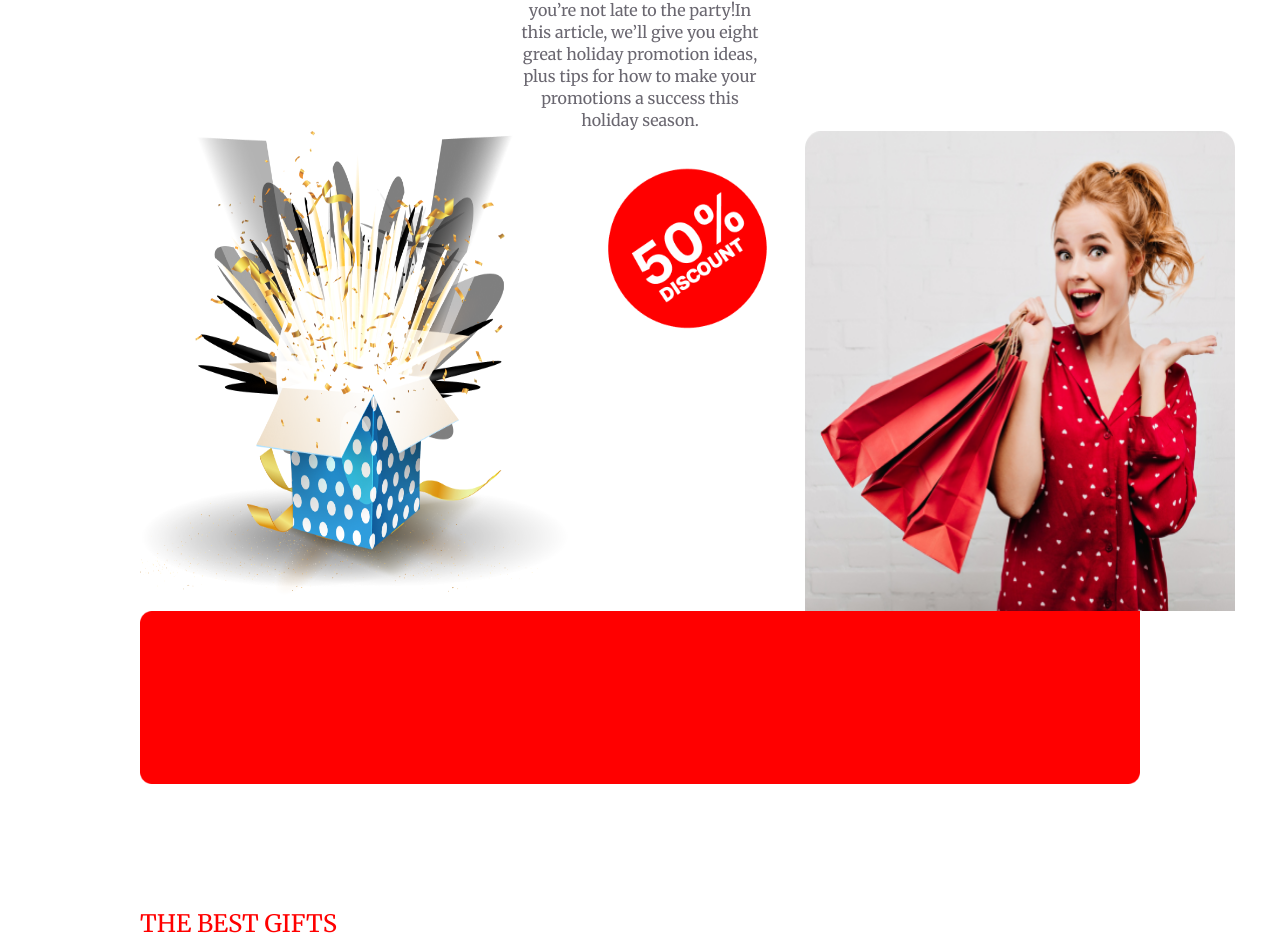
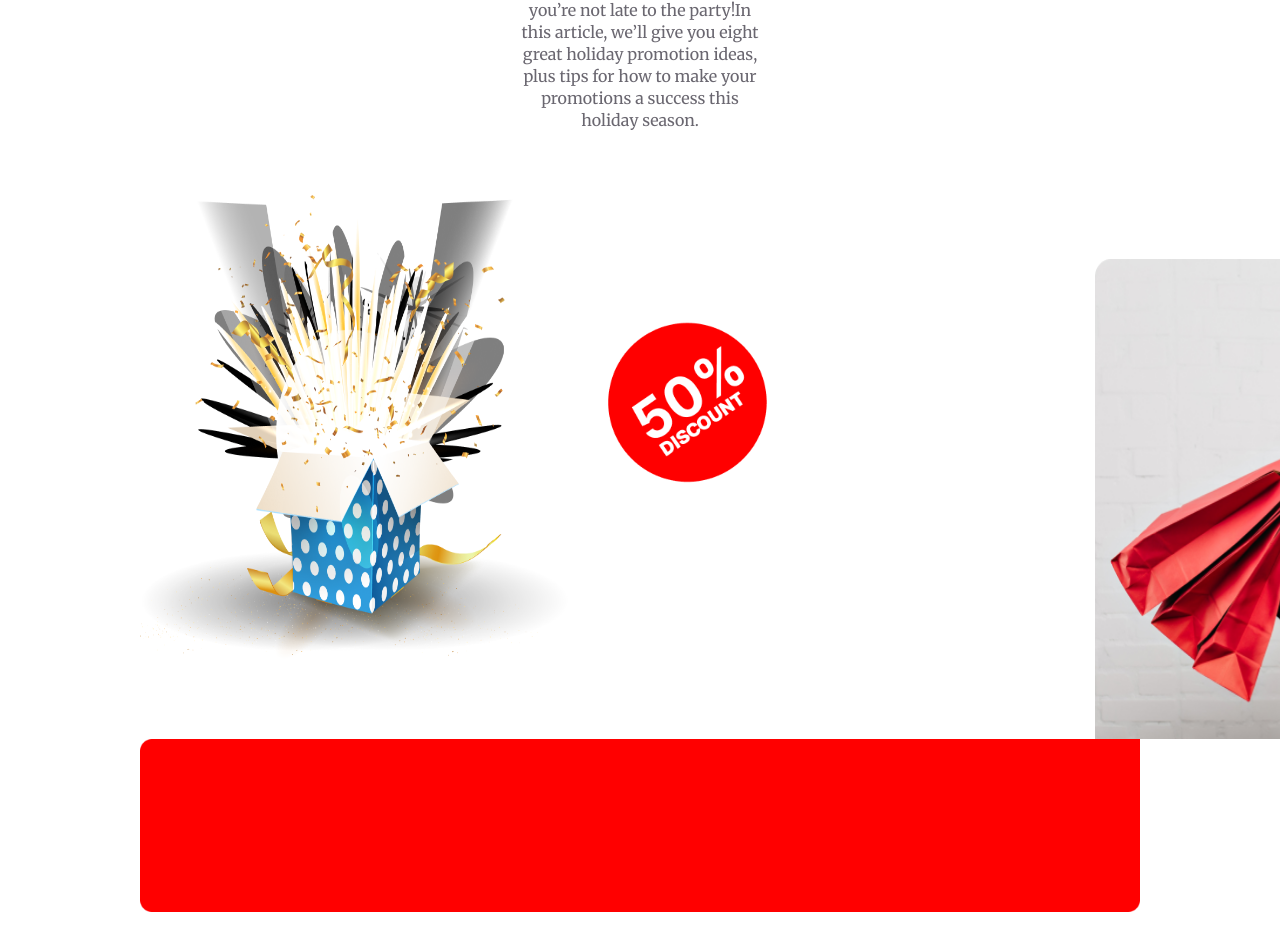
Before and after one commit to Bayzid004/My-First-Hero-Assignment, a plain HTML site: page index.html in a window 1280 px wide. Shown: the part 4626-5565 px from the top of the page. Drawn offline with Linux system fonts and the light colour scheme.

Commit message:
submit time commit

```diff
--- a/Style/image.css
+++ b/Style/image.css
@@ -258,11 +258,19 @@ body {
 /* section-5 Image */
 
 .section-5-image {
-    display: flex;
-    justify-content: space-between;
+   display: flex;
+    position: relative;
+    margin-top: 64px;
 }
+#imgirl{
+    margin: 64px 0 0 auto;
+}
+#img50{
+    margin: 90px 290px auto auto;
+}
+#box{
 
-
+}
 /* .section-6 */
 .section-6 {
     margin-top: 120px;
--- a/index.html
+++ b/index.html
@@ -100,7 +100,7 @@
                 </p>
             </div>
             <div class="section-5-image">
-                <img src="resources/Group 75.png"width="430px" height="480px" alt="">
+                <img id="box" src="resources/Group 75.png"width="430px" height="480px" alt="">
                 <img id="img50" src="resources/Group 44.png"width="235px" height="235px" alt="">
                 <img id="imgirl" src="resources/Rectangle 1.png"width="430px" height="480px" alt="">
             </div>
@@ -179,6 +179,7 @@
             </div>
         </div>
     </footer>
+    <ul></ul>
 </body>
 
 </html>
```
